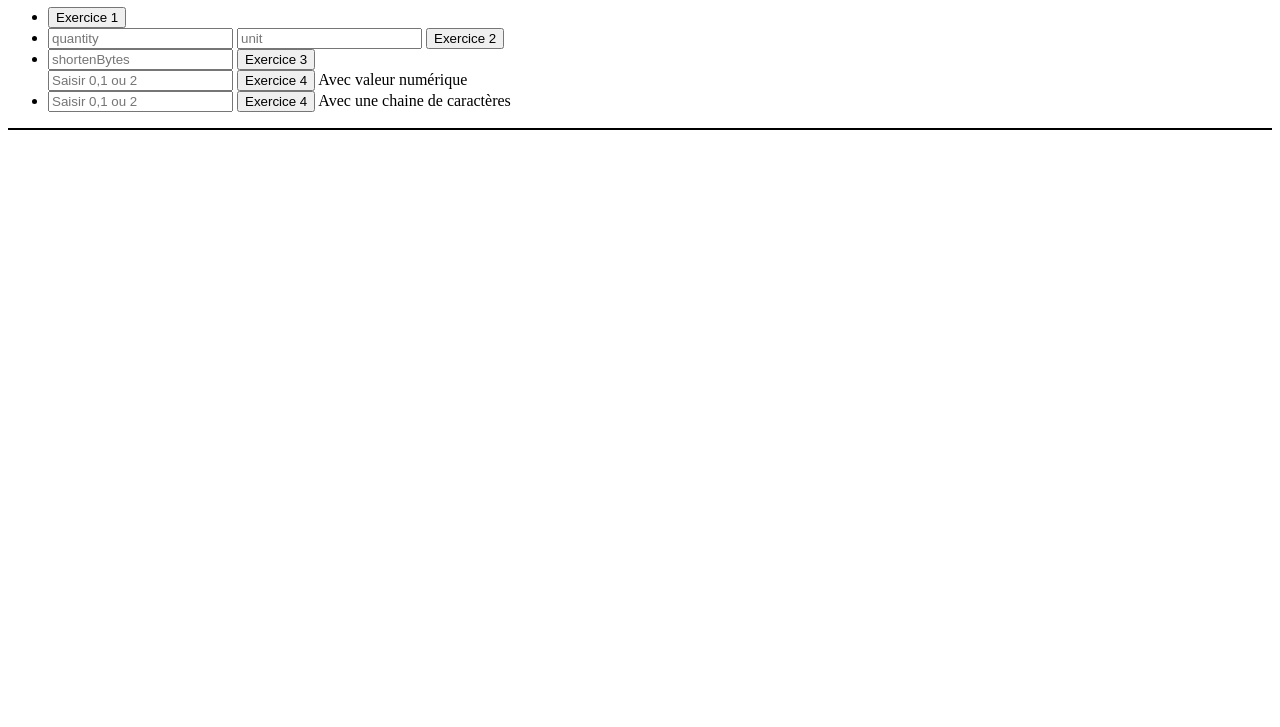
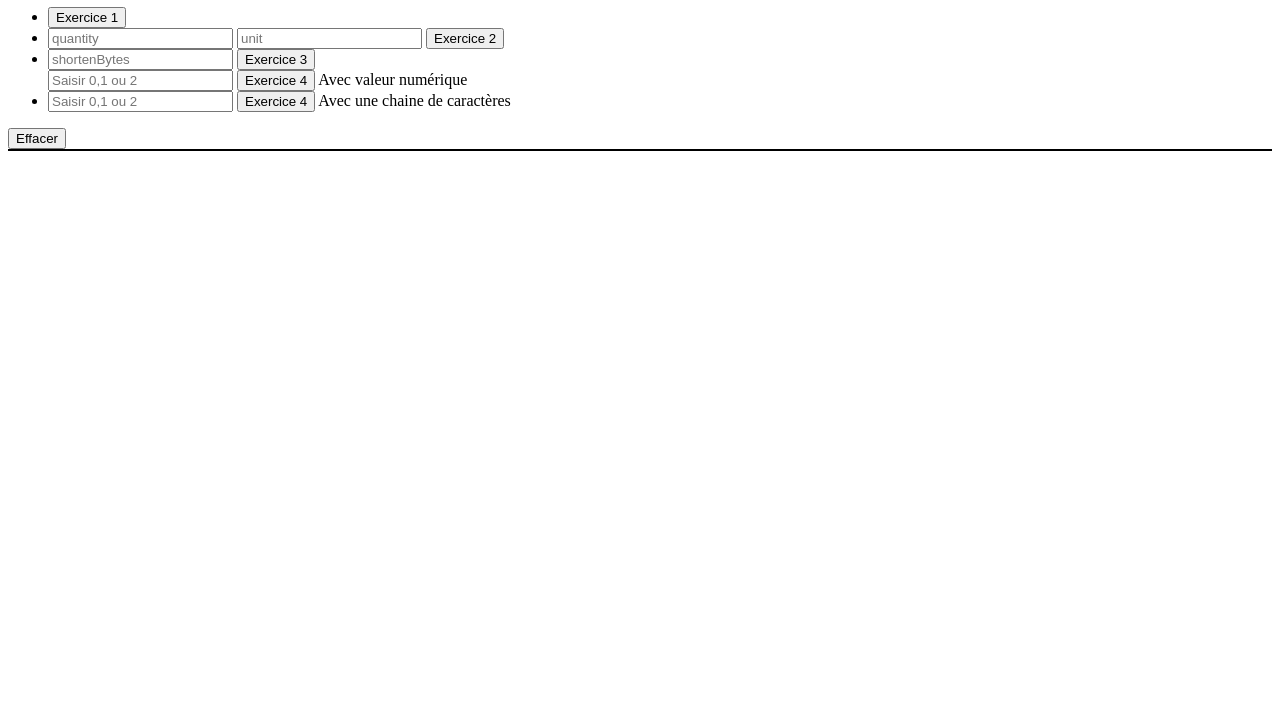
Before and after one commit to Wjat777/582-A16-RI-1029, a website: page Cours6/index.htm in a window 1280 px wide. Shown: the part 73-800 px from the top of the page. Drawn offline with Linux system fonts and the light colour scheme.

Commit message:
Cours 6, 2nd commit

```diff
--- a/Cours6/index.htm
+++ b/Cours6/index.htm
@@ -45,6 +45,7 @@
         </li>
       </ul>
     </div>
+    <button onclick="effacer()">Effacer</button>
     <div id="myLog"></div>
   </body>
 </html>
--- a/Cours6/js/dynamic.js
+++ b/Cours6/js/dynamic.js
@@ -90,7 +90,12 @@ function exercice4(value) {
   }
 }
 
-//override the function log to write inside the div myLog
+//
+effacer = function () {
+  var el = document.getElementById("myLog");
+  while (el.firstChild) el.removeChild(el.firstChild);
+};
+//remplace la fonction log pour écrire dans un div
 window.console = {
   log: function (str) {
     var node = document.createElement("div");
```
